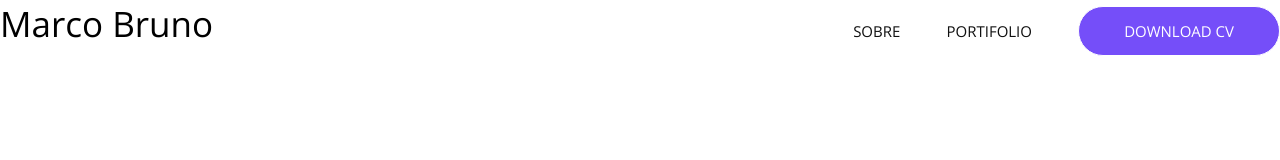
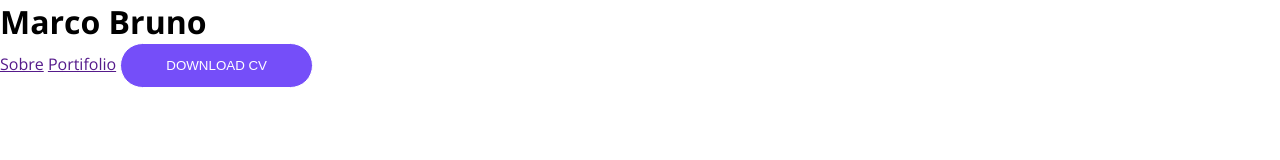
Before and after one commit to marcobrunodev/curso-frontend-com-boas-praticas, a plain HTML site: page projeto/index.html in a window 1280 px wide. Drawn offline with nearby package versions, Linux system fonts and the light colour scheme.

Commit message:
Criou o nosso primeiro component e aprendemos a utilizar class

```diff
--- /dev/null
+++ b/projeto/css/base.css
@@ -0,0 +1,3 @@
+body {
+    font-family: 'Open sans', sans-serif;
+}
--- /dev/null
+++ b/projeto/css/components/btn.css
@@ -0,0 +1,13 @@
+/* #btn = procurando no HTML uma tag que tenha o atributo id com o valor btn */
+/* .btn = prpcurando todos as tags que tem o atributo class com o valor btn dentro dela */
+.btn {
+    display: inline-block;
+    padding: 14px 45px 14px 45px;
+    border-radius: 100px;
+    margin-right: 0;
+    border: 1px solid #FFF;
+    background-color: #754ef9;
+    color: #ffffff;
+    text-transform: uppercase;
+    text-decoration: none;
+}
--- a/projeto/css/index.css
+++ b/projeto/css/index.css
@@ -1,6 +1,4 @@
-body {
-    font-family: 'Open sans', sans-serif;
-}
+
 
 header::after {
     content: '';
@@ -35,16 +33,3 @@ a {
     text-transform: uppercase;
     margin-right: 42px;
 }
-
-#btn {
-    /* dib */
-    display: inline-block;
-    /* bgc#754ef9 */
-    background-color: #754ef9;
-    color: #ffffff;
-    padding: 14px 45px 14px 45px;
-
-    border-radius: 100px;
-    margin-right: 0;
-    border: 1px solid #FFF;
-}
--- a/projeto/index.html
+++ b/projeto/index.html
@@ -10,19 +10,21 @@
     <link href="https://fonts.googleapis.com/css?family=Open+Sans:400,700|Roboto:400,700" rel="stylesheet">
 
     <link rel="stylesheet" href="css/reset.css">
-    <link rel="stylesheet" href="css/index.css">
+    <link rel="stylesheet" href="css/base.css">
+    <link rel="stylesheet" href="css/components/btn.css">
 
 </head>
 <body>
+    <!-- header>h1{Marco Bruno}+nav>a*3 -->
     <header>
         <!-- h1{Marco Bruno} -->
         <h1>Marco Bruno</h1>
 
-        <!-- anchor -->
+        <!-- nav>a*3 -->
         <nav>
             <a href="">Sobre</a>
             <a href="">Portifolio</a>
-            <a id="btn" href="">Download CV</a>
+            <button class="btn">Download CV</button>
         </nav>
     </header>
 </body>
```
